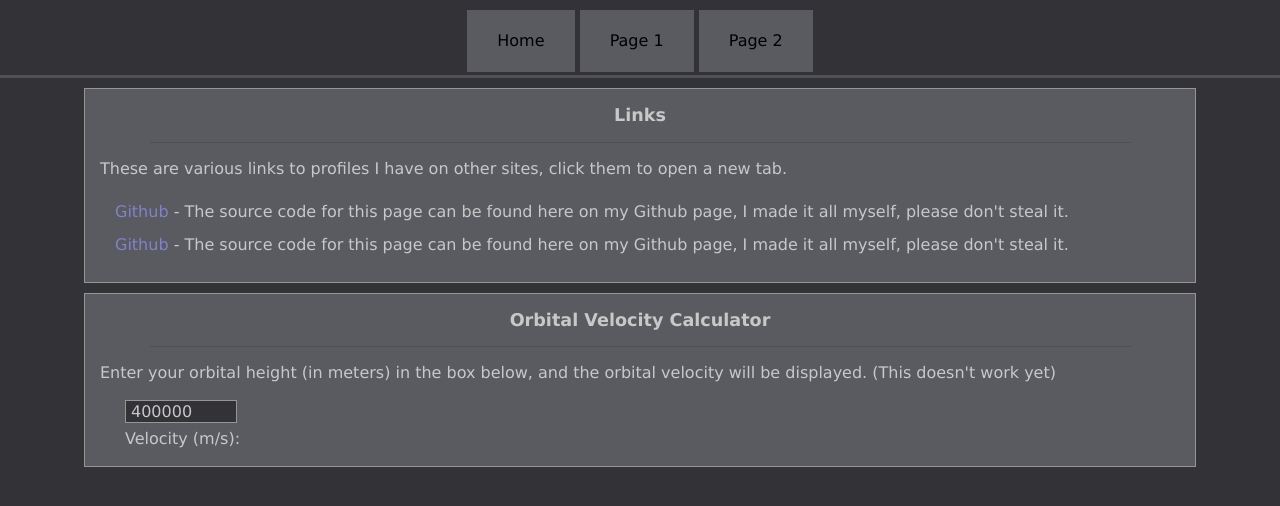
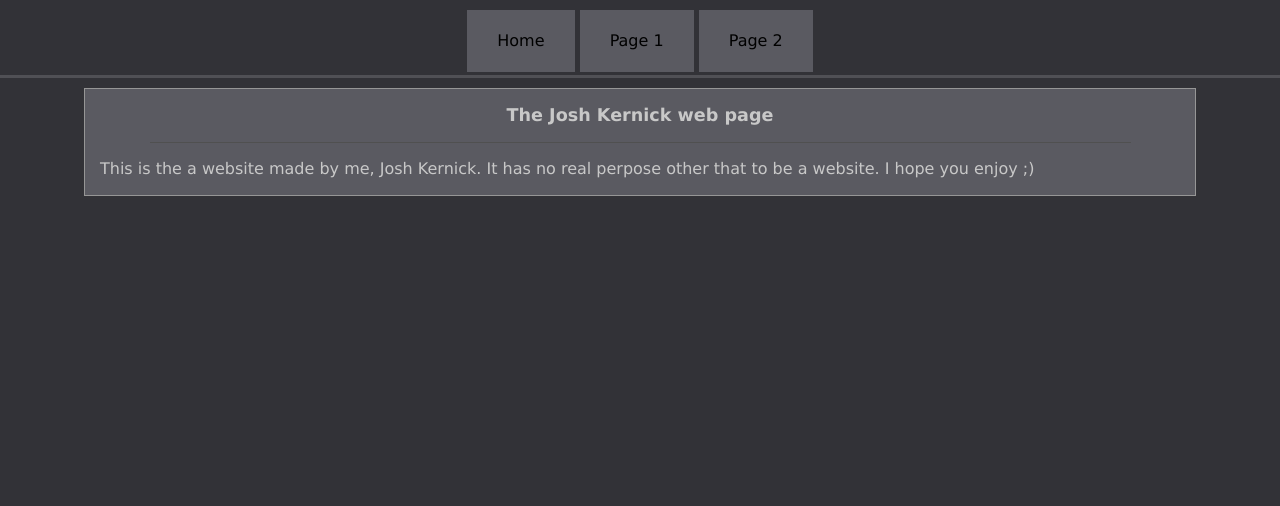
Before and after one commit to third-estate/JoshKernick.github.io, a plain HTML site: page index.html in a window 1280 px wide. Drawn offline with Linux system fonts and the light colour scheme.

Commit message:
Home now page shown on start up, yay

```diff
--- a/index.html
+++ b/index.html
@@ -35,7 +35,7 @@
     <div id="navline"></div>
   </nav>
 
-  <article id="tab1">
+  <article id="tab1" style="display: block">
     <section>
       <div>
         <h1>The Josh Kernick web page</h1>
@@ -71,7 +71,7 @@
     </section>
   </article>
 
-  <article id="tab3" style="display: block">
+  <article id="tab3">
     <section>
       <div>
         <h1>Links</h1>
```
